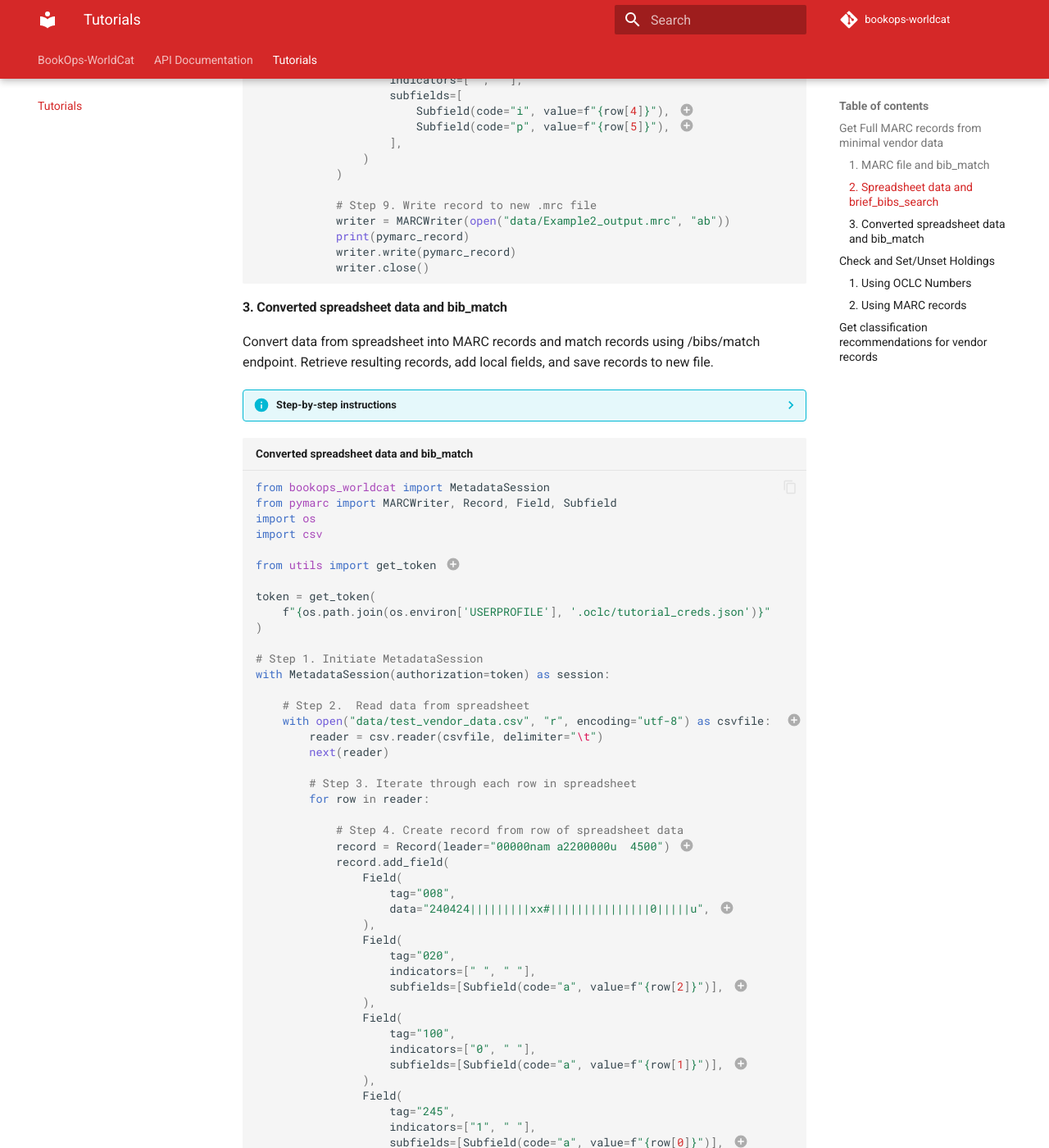
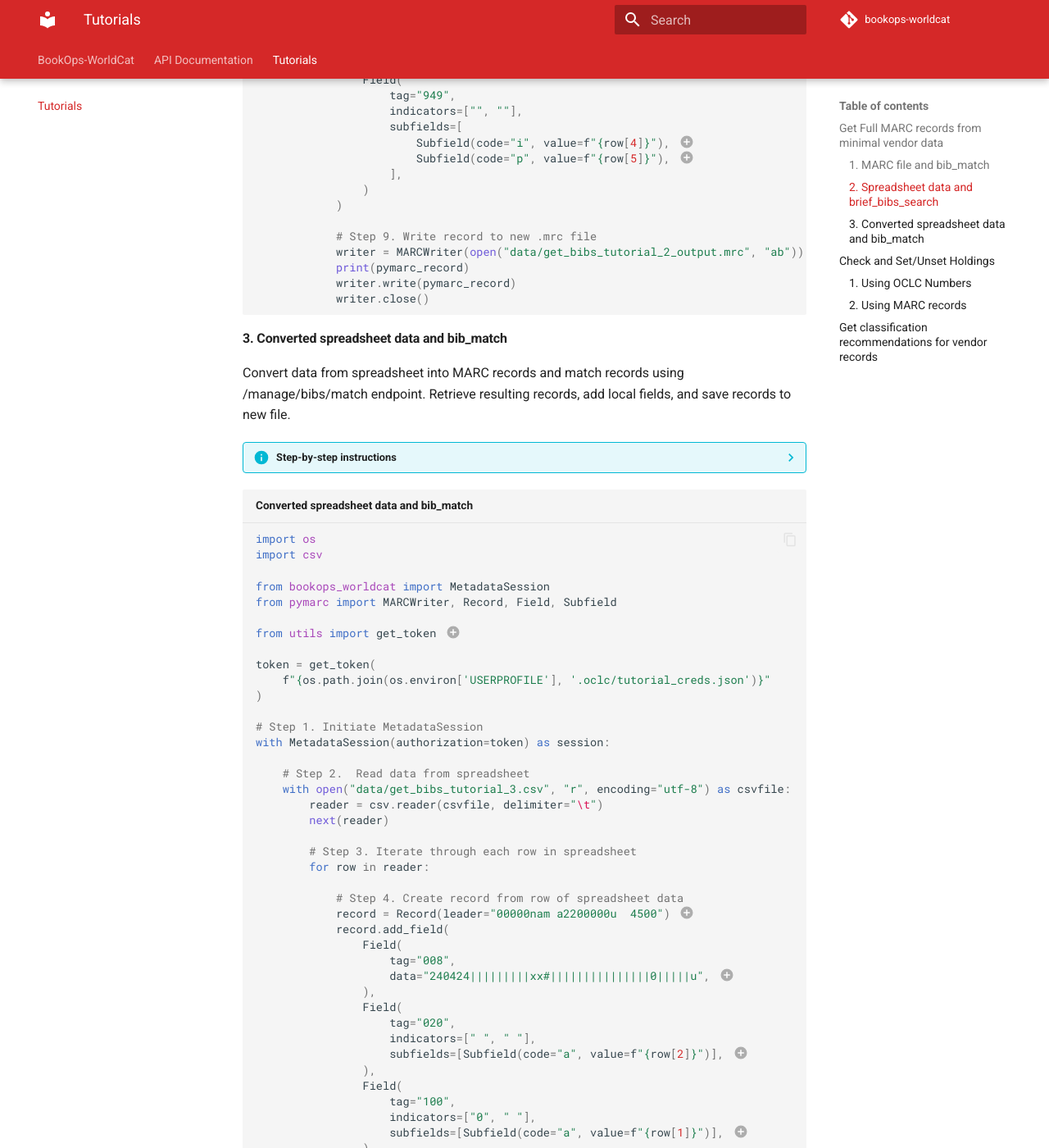
Before and after one commit to BookOps-CAT/bookops-worldcat, an MkDocs documentation site: the page built from docs/tutorials.md, in a window 1280 px wide and 1400 px high, scrolled down 2981 px. Shown: the whole window at 82% size. Built offline with MkDocs 1.6.1 and Material for MkDocs 9.7.7, drawn with Linux system fonts in a browser that asks for light colours; comment, search, counter and statistics services are not loaded; the version menu is left out; some of the changed text lies outside the part shown.

Commit message:
tutorial edits

````diff
--- a/docs/tutorials.md
+++ b/docs/tutorials.md
@@ -67,7 +67,7 @@
 #### 1. MARC file and bib_match
 Given minimal MARC records from a vendor, identify full MARC records for a set of books. Merge embedded order data (EOD) from vendor into the resulting full MARC records and save these records to a new file.
 
-Use data provided in a `.mrc` file and `/bibs/match` endpoint
+Use data provided in a `.mrc` file and `/manage/bibs/match` endpoint
 
 ??? info "Step-by-step instructions"
     This example uses the following steps. These steps are noted using in-line comments in the code:
@@ -83,9 +83,10 @@
       9. Write record to new `.mrc` file
 
 ```python title="MARC file and bib_match"
+import os
+
 from bookops_worldcat import MetadataSession
 from pymarc import MARCReader, MARCWriter, Record
-import os
 
 from utils import get_token  # (1)!
 
@@ -97,7 +98,7 @@
 with MetadataSession(authorization=token) as session:
 
   # Step 2.  Read records from .mrc file one-by-one
-  with open("data/test_vendor_data.mrc", "rb") as file: # (2)!
+  with open("data/get_bibs_tutorial_1.mrc", "rb") as file: # (2)!
       reader = MARCReader(file)
       for record in reader:
 
@@ -125,7 +126,7 @@
           pymarc_record.add_field(order_data)
 
           # Step 9. Write record to new .mrc file
-          writer = MARCWriter(open("data/Example1_output.mrc", "ab"))
+          writer = MARCWriter(open("data/get_bibs_tutorial_1_output.mrc", "ab"))
           writer.write(pymarc_record)
           writer.close()
 ```
@@ -147,10 +148,11 @@
       5. Retrieve full MARC records
 
 ```python title="Spreadsheet data and brief_bibs_search"
+import os
+import csv
+
 from bookops_worldcat import MetadataSession
 from pymarc import MARCWriter, Record, Field, Subfield
-import os
-import csv
 
 from utils import get_token # (1)!
 
@@ -162,7 +164,7 @@
 with MetadataSession(authorization=token) as session:
 
     # Step 2.  Read data from spreadsheet
-    with open("data/test_vendor_data.csv", "r", encoding="utf-8") as csvfile: # (2)!
+    with open("data/get_bibs_tutorial_2.csv", "r", encoding="utf-8") as csvfile: # (2)!
         reader = csv.reader(csvfile, delimiter="\t")
         next(reader)
 
@@ -204,7 +206,7 @@
             )
 
             # Step 9. Write record to new .mrc file
-            writer = MARCWriter(open("data/Example2_output.mrc", "ab"))
+            writer = MARCWriter(open("data/get_bibs_tutorial_2_output.mrc", "ab"))
             print(pymarc_record)
             writer.write(pymarc_record)
             writer.close()
@@ -217,12 +219,12 @@
 5. 949$p is the item price
 
 #### 3. Converted spreadsheet data and bib_match
-Convert data from spreadsheet into MARC records and match records using /bibs/match endpoint. Retrieve resulting records, add local fields, and save records to new file.
+Convert data from spreadsheet into MARC records and match records using /manage/bibs/match endpoint. Retrieve resulting records, add local fields, and save records to new file.
 
 ??? info "Step-by-step instructions"
     This example uses the following steps. These steps are noted using in-line comments in the code:
 
-      1. Initiate MetadataSession
+      1. Initiate `MetadataSession`
       2. Read data from spreadsheet
       3. Iterate through each row in spreadsheet
       4. Create record from row of spreadsheet data
@@ -234,10 +236,11 @@
       10. Write record to new .mrc file
 
 ```python title="Converted spreadsheet data and bib_match"
+import os
+import csv
+
 from bookops_worldcat import MetadataSession
 from pymarc import MARCWriter, Record, Field, Subfield
-import os
-import csv
 
 from utils import get_token # (1)!
 
@@ -249,7 +252,7 @@
 with MetadataSession(authorization=token) as session:
 
     # Step 2.  Read data from spreadsheet
-    with open("data/test_vendor_data.csv", "r", encoding="utf-8") as csvfile:  # (2)!
+    with open("data/get_bibs_tutorial_3.csv", "r", encoding="utf-8") as csvfile:  # (2)!
         reader = csv.reader(csvfile, delimiter="\t")
         next(reader)
 
@@ -315,7 +318,7 @@
             )
 
             # Step 10. Write record to new .mrc file
-            writer = MARCWriter(open("data/Example3_output.mrc", "ab"))
+            writer = MARCWriter(open("data/get_bibs_tutorial_3_output.mrc", "ab"))
             writer.write(pymarc_record)
             writer.close()
 
@@ -340,7 +343,7 @@
     This example uses the following steps. These steps are noted using in-line comments in the code:
 
       1. Read OCLC Numbers from file
-      2. Initiate MetadataSession
+      2. Initiate `MetadataSession`
       3. Loop through OCLC Numbers
       4. Check if holdings are set using OCLC Number
       5. Set holdings using OCLC Number
@@ -348,6 +351,7 @@
 
 ```python title="Using OCLC Numbers"
 import os
+
 from bookops_worldcat import MetadataSession
 
 from utils import get_token, get_oclc_numbers  # (1)!
@@ -358,7 +362,7 @@
 )
 
 # 1. Read OCLC Numbers from file
-oclc_numbers = get_oclc_numbers("data/NYPLtestOclcNumbers.txt")  # (2)!
+oclc_numbers = get_oclc_numbers("data/holdings_tutorial_1.txt")  # (2)!
 # 2. Initiate MetadataSession
 with MetadataSession(authorization=token) as session:
     # 3. Loop through OCLC Numbers
@@ -385,7 +389,7 @@
 ??? info "Step-by-step instructions"
     This example uses the following steps. These steps are noted using in-line comments in the code:
 
-      1. Initiate MetadataSession
+      1. Initiate `MetadataSession`
       2. Read MARC records from file
       3. Get OCLC Number for record
       4. Check if holdings are set for record
@@ -394,6 +398,7 @@
 
 ```python title="Using MARC records"
 import os
+
 from bookops_worldcat import MetadataSession
 from pymarc import MARCReader
 
@@ -407,7 +412,7 @@
 # 1. Initiate MetadataSession
 with MetadataSession(authorization=token) as session:
     # 2. Read MARC records from file
-    with open("data/test_records.mrc", "rb") as marc_file:  # (2)!
+    with open("data/holdings_tutorial_2.mrc", "rb") as marc_file:  # (2)!
         reader = MARCReader(marc_file)
         for record in reader:
             # 3. Get OCLC Number for record
@@ -435,7 +440,7 @@
 ??? info "Step-by-step instructions"
     This example uses the following steps. These steps are noted using in-line comments in the code:
 
-      1. Initiate MetadataSession
+      1. Initiate `MetadataSession`
       2. Read MARC records from file
       3. Get OCLC Number for record
       4. Get classification recommendations based on record
@@ -445,6 +450,7 @@
 
 ```python title="Get classification recommendations"
 import os
+
 from bookops_worldcat import MetadataSession
 from pymarc import MARCReader, Field, Subfield, MARCWriter
 
````
